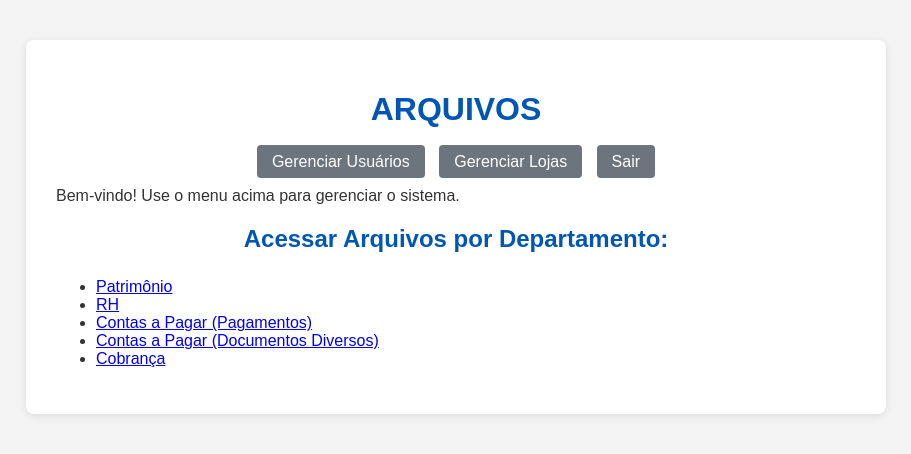
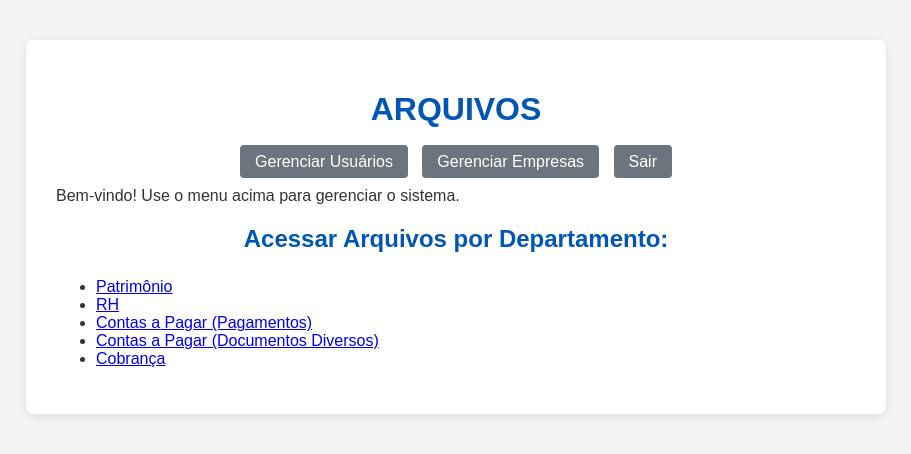
Before and after one commit to SimpleDioney/sav, a Flask app: page /super_admin/dashboard in a window 1280 px wide. Shown: the top 454 px of the page, without its empty margins (184-1095 px from the left). Run offline with Flask 3, Linux system fonts and the light colour scheme; a user stored in the database is signed in.

Commit message:
Update super_admin_dashboard.html

```diff
--- a/templates/super_admin/super_admin_dashboard.html
+++ b/templates/super_admin/super_admin_dashboard.html
@@ -11,7 +11,7 @@
         <h1>ARQUIVOS</h1>
         <div class="admin-nav">
             <a href="{{ url_for('user_management') }}">Gerenciar Usuários</a>
-            <a href="{{ url_for('manage_stores') }}">Gerenciar Lojas</a>
+            <a href="{{ url_for('manage_stores') }}">Gerenciar Empresas</a>
             <a href="{{ url_for('admin_logout') }}">Sair</a>
         </div>
 
```
